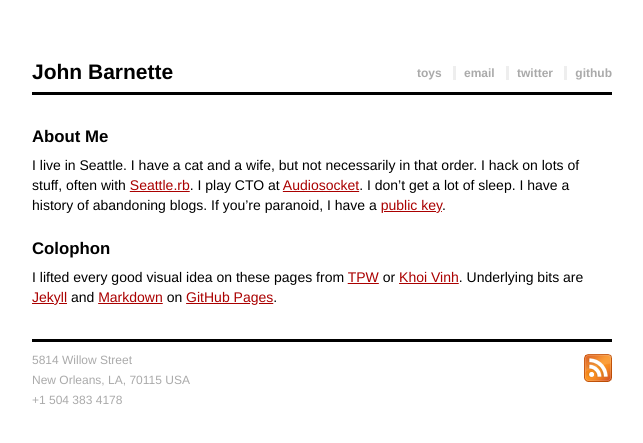
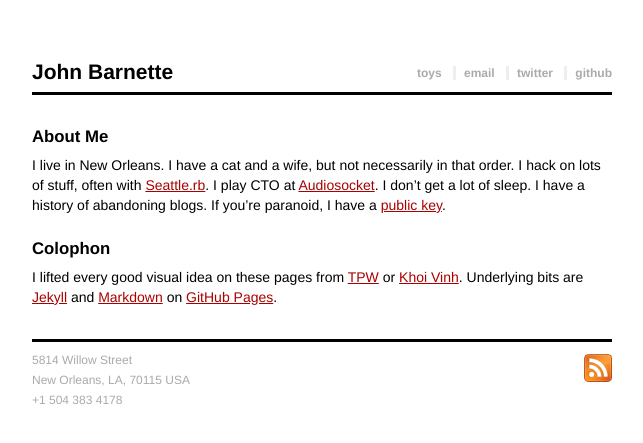
Before and after one commit to jbarnette/jbarnette.github.com, a Jekyll site: the page built from about.markdown, in a window 1280 px wide. Shown: the top 443 px of the page, without its empty margins (318-961 px from the left). Built offline with Jekyll 4.4.1, drawn with Linux system fonts in a browser that asks for light colours; nearby versions of some CDN libraries.

Commit message:
No I don't.

```diff
--- a/about.markdown
+++ b/about.markdown
@@ -10,7 +10,7 @@ li.toys { border-left: 0; }
 
 ## About Me
 
-I live in Seattle. I have a cat and a wife, but not necessarily in
+I live in New Orleans. I have a cat and a wife, but not necessarily in
 that order. I hack on lots of stuff, often with [Seattle.rb][s.rb].  I
 play CTO at [Audiosocket][socket]. I don't get a lot of sleep. I have
 a history of abandoning blogs. If you're paranoid, I have a [public
```
